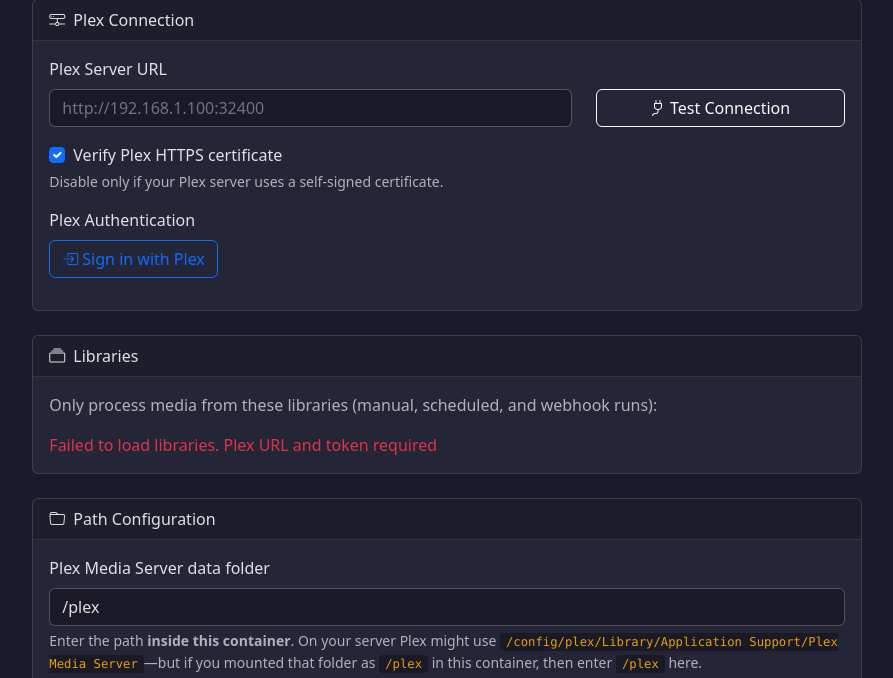
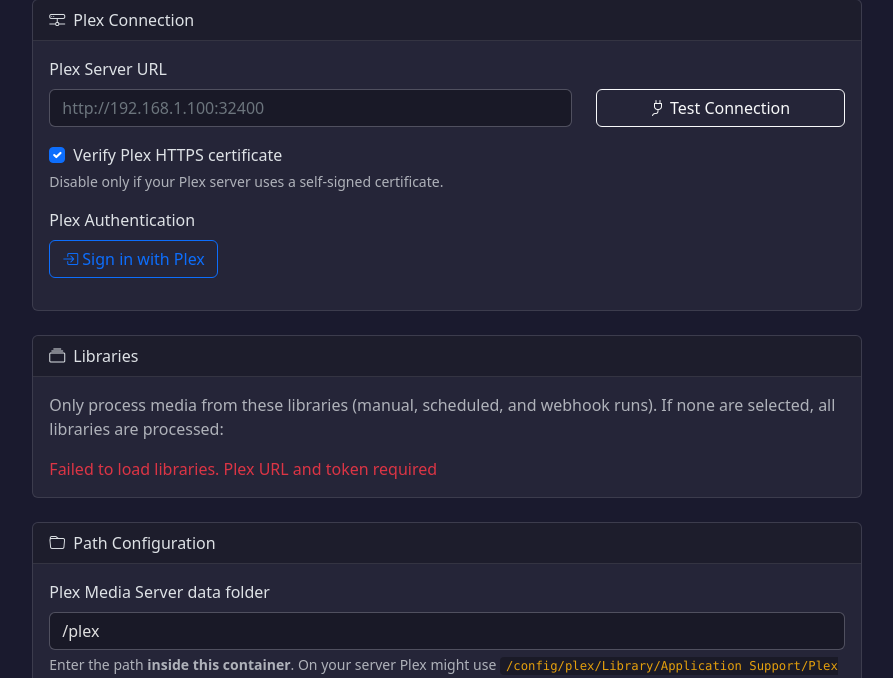
Before and after one commit to stevezau/plex_generate_vid_previews, a Flask app: template plex_generate_previews/web/templates/settings.html in a window 1280 px wide. Shown: the part 152-830 px from the top of the page, without its empty margins (193-1086 px from the left). Run offline with Flask 3, Linux system fonts and the light colour scheme; the template is opened without the code that fills it, so the values that code supplies are empty; parts of the project's set-up code (start-up, migrations or seed data) failed here and were passed over; some libraries are stand-ins or nearby versions.

Commit message:
fix: clarify that all libraries are processed when none are selected
The UI text implied unchecked libraries would be excluded, but the
actual behavior processes all libraries when none are selected. Updated
help text in both settings and setup pages to make this explicit.

Refs: #192
Made-with: Cursor

```diff
--- a/plex_generate_previews/web/templates/settings.html
+++ b/plex_generate_previews/web/templates/settings.html
@@ -118,7 +118,7 @@
                 <i class="bi bi-collection me-2"></i>Libraries
             </div>
             <div class="card-body">
-                <p class="text-muted mb-3">Only process media from these libraries (manual, scheduled, and webhook runs):</p>
+                <p class="text-muted mb-3">Only process media from these libraries (manual, scheduled, and webhook runs). If none are selected, all libraries are processed:</p>
 
                 <div id="libraryLoading" class="text-center py-3">
                     <div class="spinner-border spinner-border-sm me-2" role="status"></div>
--- a/plex_generate_previews/web/templates/setup.html
+++ b/plex_generate_previews/web/templates/setup.html
@@ -246,7 +246,7 @@
         <div class="card" id="librariesCard" style="display: none;">
             <div class="card-body">
                 <h4 class="card-title mb-3">Libraries to Process</h4>
-                <p class="text-muted mb-3">Only process media from these libraries (manual, scheduled, and webhook runs):</p>
+                <p class="text-muted mb-3">Only process media from these libraries (manual, scheduled, and webhook runs). If none are selected, all libraries are processed:</p>
 
                 <div id="libraryLoading" class="text-center py-3 d-none">
                     <div class="spinner-border text-primary" role="status">
```
